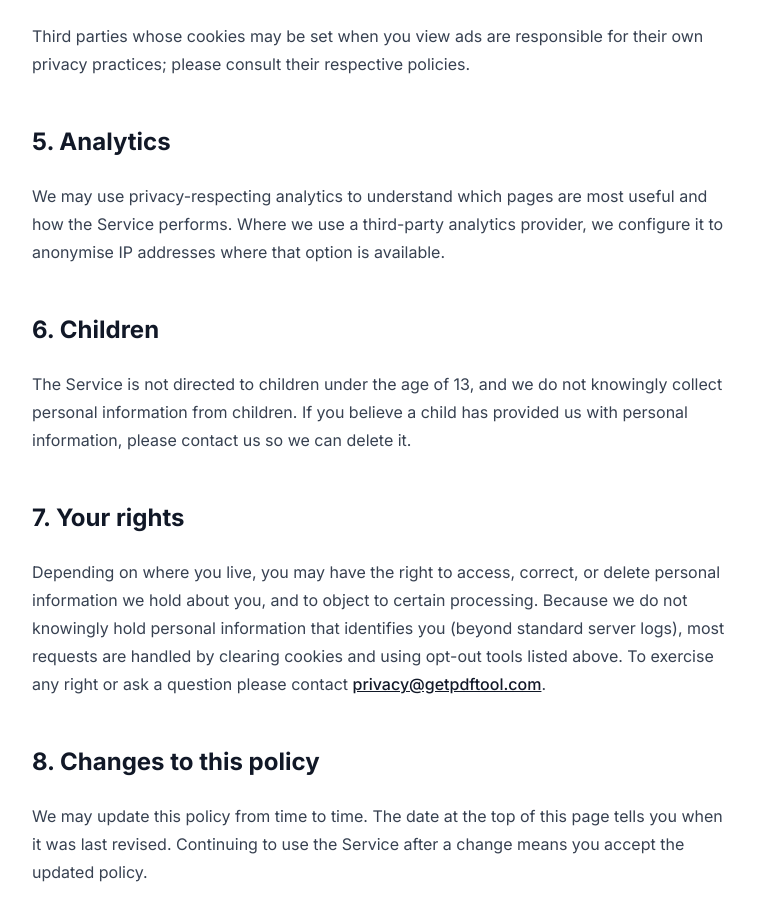
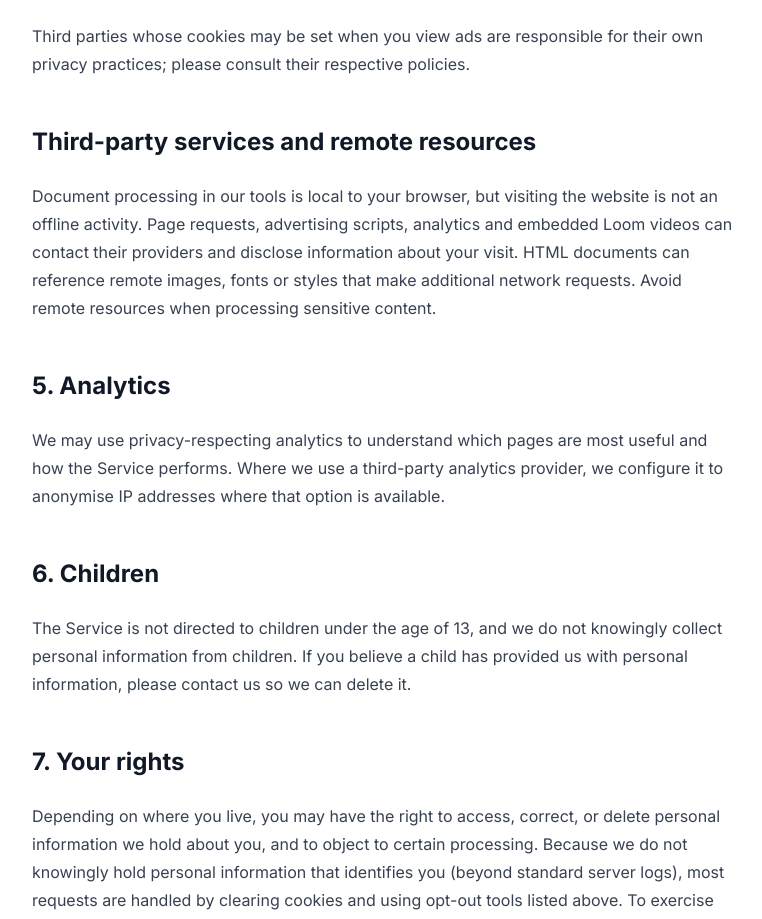
Before and after one commit to miamihomesdubai-a11y/getpdftool, a Next.js app: page /privacy in a window 1280 px wide. Shown: the part 1123-2042 px from the top of the page, without its empty margins (256-1018 px from the left). Built offline with nearby package versions, Linux system fonts and the light colour scheme.

Commit message:
Improve app/privacy/page.tsx for accurate PDF tool guidance

```diff
--- a/app/privacy/page.tsx
+++ b/app/privacy/page.tsx
@@ -78,6 +78,8 @@ export default function PrivacyPage() {
         respective policies.
       </p>
 
+      <h2>Third-party services and remote resources</h2>
+      <p>Document processing in our tools is local to your browser, but visiting the website is not an offline activity. Page requests, advertising scripts, analytics and embedded Loom videos can contact their providers and disclose information about your visit. HTML documents can reference remote images, fonts or styles that make additional network requests. Avoid remote resources when processing sensitive content.</p>
       <h2>5. Analytics</h2>
       <p>
         We may use privacy-respecting analytics to understand which pages are
```
